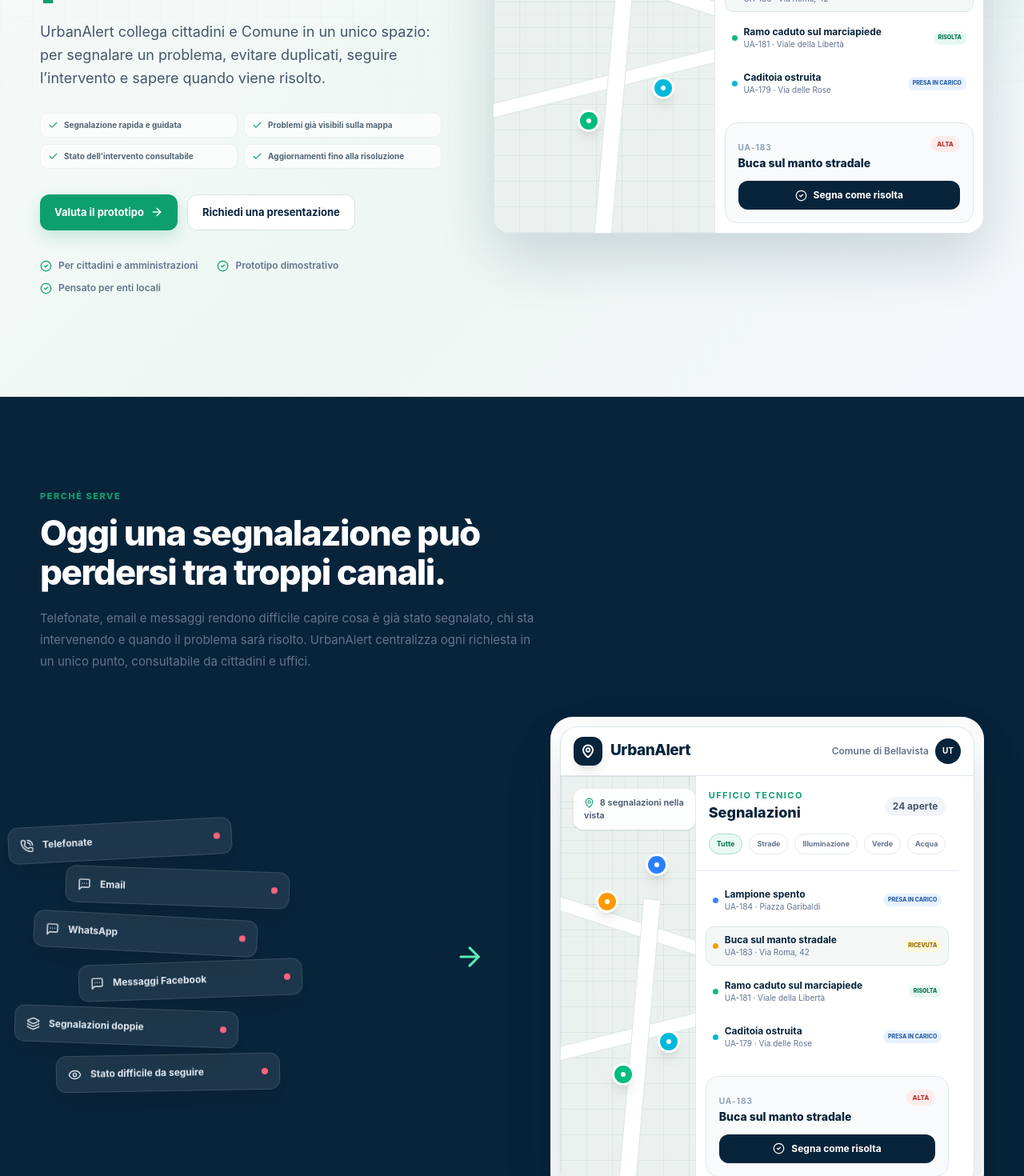
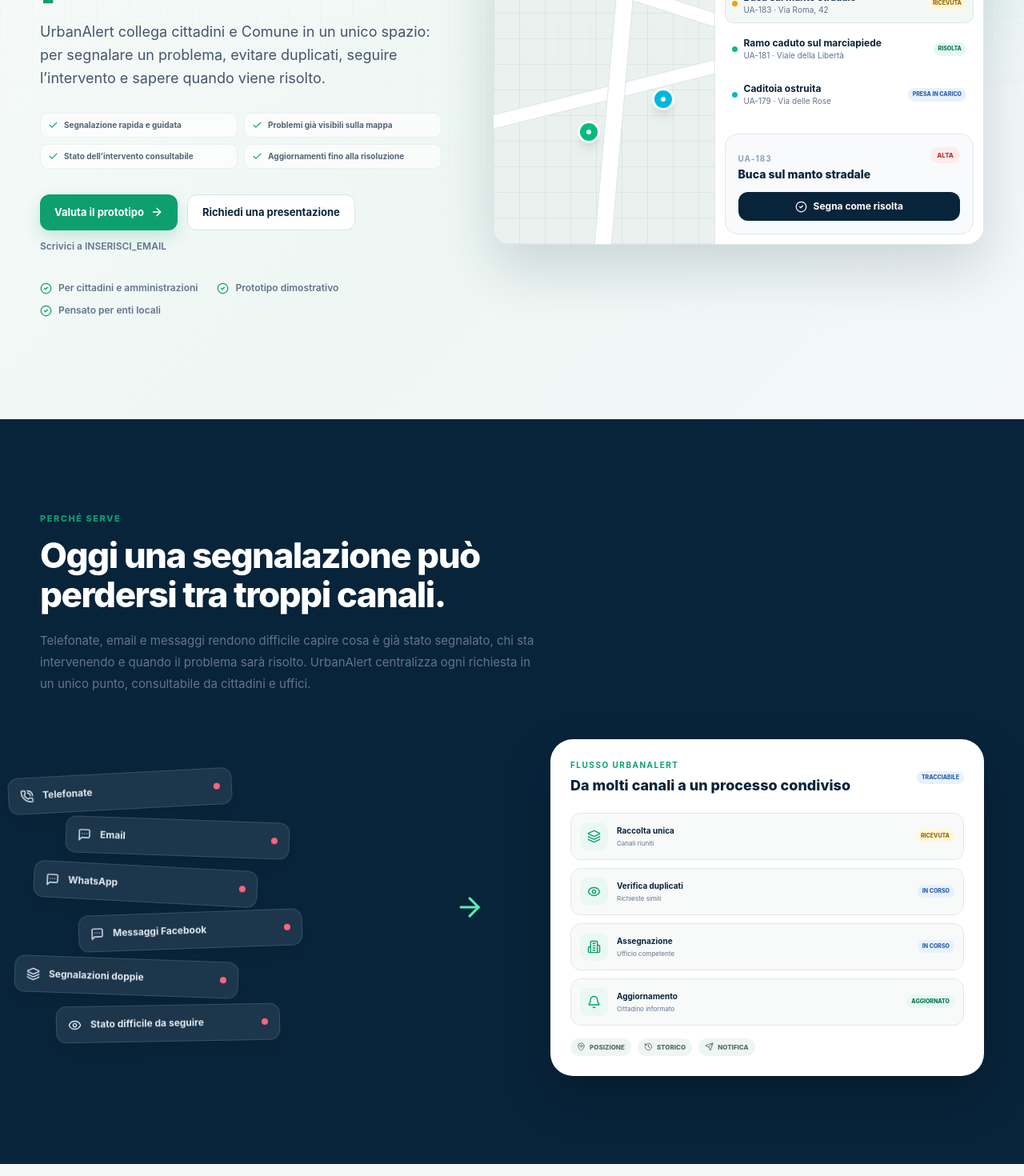
Before and after one commit to zambedoardo0716-prog/urbanalert-landing, a Next.js app: page / in a window 1280 px wide. Shown: the part 500-1970 px from the top of the page at 80% size. Built offline with nearby package versions, Linux system fonts and the light colour scheme.

Commit message:
Polish UrbanAlert landing final UX

```diff
--- a/app/globals.css
+++ b/app/globals.css
@@ -34,6 +34,8 @@
 .priority { border-radius:99px;padding:4px 8px;font-size:8px;font-weight:800;text-transform:uppercase; }.priority-alta { background:#feecec;color:#b83737; }.priority-media { background:#fff4d7;color:#906500; }
 .section-heading { max-width:710px; }.section-heading h2 { margin-top:12px;font-family:var(--font-manrope),sans-serif;font-size:44px;line-height:1.12;letter-spacing:-.035em;font-weight:800; }.section-heading p { margin-top:18px;max-width:620px;font-size:15px;line-height:1.8;color:#64748b; }.centered { margin-inline:auto;text-align:center; }.centered p { margin-inline:auto; }
 .channel-card { display:flex;align-items:center;gap:11px;max-width:280px;border:1px solid rgba(255,255,255,.13);border-radius:13px;background:rgba(255,255,255,.08);padding:13px 14px;font-size:12px;font-weight:700;color:#e2e8f0;box-shadow:0 12px 28px rgba(0,0,0,.12);backdrop-filter:blur(8px); }
+.flow-panel { border-radius:28px;background:#fff;padding:25px;color:var(--navy);box-shadow:0 25px 60px rgba(0,0,0,.24); }.flow-step { display:flex;align-items:center;gap:11px;border:1px solid #e2e8f0;border-radius:13px;background:#f8faf9;padding:11px; }.flow-step .benefit-icon { width:35px;height:35px;border-radius:10px; }.flow-step b,.flow-step small { display:block; }.flow-step b { font-size:10px;color:var(--navy); }.flow-step small { margin-top:2px;font-size:8px;color:#64748b; }.flow-chip { display:flex;align-items:center;gap:5px;border-radius:99px;background:#eef5f2;padding:5px 8px;font-size:8px;font-weight:800;text-transform:uppercase;color:#537064; }
+.contact-toast { position:fixed;right:20px;top:86px;z-index:80;display:flex;align-items:center;gap:8px;border:1px solid #bce6d4;border-radius:13px;background:#fff;padding:11px 14px;font-size:11px;font-weight:800;color:#087854;box-shadow:0 16px 35px rgba(8,36,59,.14); }
 .audience-grid { display:grid;grid-template-columns:repeat(5,1fr);gap:12px; }.audience-card { border:1px solid #e0e8e5;border-radius:18px;background:#fff;padding:20px;box-shadow:0 8px 24px rgba(8,36,59,.035); }.audience-card:hover { transform:translateY(-4px);border-color:#b8dacd;box-shadow:0 16px 35px rgba(8,36,59,.07); }.audience-card h3 { margin-top:18px;font-family:var(--font-manrope),sans-serif;font-size:14px;font-weight:800;color:var(--navy); }.audience-card p { margin-top:6px;font-size:10px;line-height:1.65;color:#64748b; }
 .issue-card { position:relative;min-height:170px;border:1px solid #e2e8f0;border-radius:20px;background:white;padding:18px;box-shadow:0 8px 22px rgba(8,36,59,.04); }.issue-card:hover,.issue-selected { transform:translateY(-3px);border-color:#a7dec9;box-shadow:0 15px 32px rgba(8,36,59,.08); }.issue-selected { background:#f8fcfa; }
 .issue-icon { display:grid;width:42px;height:42px;place-items:center;border-radius:13px; }.icon-amber { background:#fff5dd;color:#c57b00; }.icon-blue { background:#e9f2ff;color:#2c6ecb; }.icon-green { background:#e9f8f1;color:#087854; }.icon-cyan { background:#e7f8fa;color:#07869a; }
@@ -50,4 +52,4 @@
 .credibility-panel { display:grid;grid-template-columns:1.2fr .8fr;gap:60px;align-items:center;border:1px solid #dbe7e2;border-radius:30px;background:#fff;padding:52px;box-shadow:0 18px 50px rgba(8,36,59,.065); }.credibility-panel h2 { margin-top:13px;max-width:650px;font-family:var(--font-manrope),sans-serif;font-size:39px;line-height:1.16;letter-spacing:-.035em;font-weight:800;color:var(--navy); }.credibility-panel p { margin-top:18px;max-width:680px;font-size:13px;line-height:1.8;color:#64748b; }.credibility-points { display:grid;gap:11px; }.credibility-points span { display:grid;grid-template-columns:auto 1fr;column-gap:11px;border:1px solid #e2eae7;border-radius:15px;background:#f7faf9;padding:15px; }.credibility-points svg { grid-row:span 2;color:var(--green); }.credibility-points b { font-size:11px;color:var(--navy); }.credibility-points small { margin-top:3px;font-size:9px;line-height:1.5;color:#64748b; }
 .cta-panel { position:relative;overflow:hidden;border-radius:32px;background:var(--navy);padding:70px;box-shadow:0 28px 70px rgba(8,36,59,.2); }.cta-grid { position:absolute;inset:0;background-image:linear-gradient(rgba(255,255,255,.05) 1px,transparent 1px),linear-gradient(90deg,rgba(255,255,255,.05) 1px,transparent 1px);background-size:40px 40px;mask-image:linear-gradient(90deg,black,transparent); }
 @media (max-width:1024px) { .dashboard-shell { min-height:600px; }.dashboard-shell .lg\:grid-cols-\[\.9fr_1\.1fr\] { grid-template-columns:1fr; }.section { padding:85px 0; }.audience-grid { grid-template-columns:repeat(3,1fr); }.credibility-panel { grid-template-columns:1fr;gap:35px; } }
-@media (max-width:767px) { .container { width:min(100% - 28px,1180px); }.section { padding:72px 0; }.section-heading h2 { font-size:34px; }.dashboard-shell { min-height:690px;border-radius:17px; }.floating-card { display:none; }.cta-panel { padding:42px 24px; }.compare-card { min-height:330px;padding:22px; }.hero-section h1 { font-size:44px; }.channel-card { transform:none!important;max-width:none; }.audience-grid { grid-template-columns:1fr 1fr; }.benefit-group { padding:20px; }.credibility-panel { padding:28px 22px; }.credibility-panel h2 { font-size:31px; } }
+@media (max-width:767px) { .container { width:min(100% - 28px,1180px); }.section { padding:72px 0; }.section-heading h2 { font-size:34px; }.dashboard-shell { min-height:690px;border-radius:17px; }.floating-card { display:none; }.cta-panel { padding:42px 24px; }.compare-card { min-height:330px;padding:22px; }.hero-section h1 { font-size:44px; }.channel-card { transform:none!important;max-width:none; }.audience-grid { grid-template-columns:1fr 1fr; }.benefit-group { padding:20px; }.credibility-panel { padding:28px 22px; }.credibility-panel h2 { font-size:31px; }.flow-panel { padding:18px; }.contact-toast { left:14px;right:14px;top:82px;justify-content:center; } }
--- a/components/landing-page.tsx
+++ b/components/landing-page.tsx
@@ -31,7 +31,7 @@
   ["Manca una visione condivisa tra gli uffici", Users, "Ogni settore può avere informazioni diverse sulla stessa situazione."],
 ];
 
-const presentationMailto = "mailto:INSERISCI_EMAIL?subject=Richiesta%20presentazione%20UrbanAlert";
+const contactEmail = "INSERISCI_EMAIL";
 
 const audiences = [
   ["Cittadini", UserRound, "Segnalano e seguono gli interventi."],
@@ -74,8 +74,22 @@
   return <button onClick={onClick} className={secondary ? "button button-secondary" : "button button-primary"}>{children}</button>;
 }
 
-function ContactLink({ children, light = false }: { children: React.ReactNode; light?: boolean }) {
-  return <a href={presentationMailto} className={light ? "button button-light" : "button button-secondary"}>{children}</a>;
+function ContactButton({ children, light = false, onCopy }: { children: React.ReactNode; light?: boolean; onCopy: () => void }) {
+  return <button onClick={onCopy} className={light ? "button button-light" : "button button-secondary"}>{children}</button>;
+}
+
+function SimplifiedFlow() {
+  const steps = [
+    ["Raccolta unica", Layers3, "Canali riuniti"],
+    ["Verifica duplicati", Eye, "Richieste simili"],
+    ["Assegnazione", Building2, "Ufficio competente"],
+    ["Aggiornamento", Bell, "Cittadino informato"],
+  ];
+  return <motion.div {...reveal} className="flow-panel">
+    <div className="mb-5 flex items-center justify-between"><div><p className="text-[10px] font-bold uppercase tracking-[.15em] text-green">Flusso UrbanAlert</p><h3 className="mt-1 font-display text-lg font-extrabold text-navy">Da molti canali a un processo condiviso</h3></div><span className="status status-presa-in-carico">Tracciabile</span></div>
+    <div className="space-y-2.5">{steps.map(([title, Icon, text], index) => <motion.div key={title as string} initial={{ opacity: 0, x: 20 }} whileInView={{ opacity: 1, x: 0 }} viewport={{ once: true }} transition={{ delay: .15 + index * .1 }} className="flow-step"><span className="benefit-icon"><Icon size={17} /></span><span><b>{title as string}</b><small>{text as string}</small></span><span className={`ml-auto status ${index === 0 ? "status-ricevuta" : index === steps.length - 1 ? "status-risolta" : "status-presa-in-carico"}`}>{index === steps.length - 1 ? "Aggiornato" : index === 0 ? "Ricevuta" : "In corso"}</span></motion.div>)}</div>
+    <div className="mt-4 flex flex-wrap gap-2"><span className="flow-chip"><MapPin size={11} /> posizione</span><span className="flow-chip"><History size={11} /> storico</span><span className="flow-chip"><Send size={11} /> notifica</span></div>
+  </motion.div>;
 }
 
 function MiniMap({ large = false }: { large?: boolean }) {
@@ -147,10 +161,26 @@
   const [menu, setMenu] = useState(false);
   const [issue, setIssue] = useState(0);
   const [step, setStep] = useState(0);
+  const [contactToast, setContactToast] = useState(false);
   const selected = issues[issue];
   const goDemo = () => document.getElementById("demo-cittadino")?.scrollIntoView({ behavior: "smooth" });
+  const copyContactEmail = async () => {
+    try {
+      await navigator.clipboard.writeText(contactEmail);
+    } catch {
+      const textarea = document.createElement("textarea");
+      textarea.value = contactEmail;
+      document.body.appendChild(textarea);
+      textarea.select();
+      document.execCommand("copy");
+      textarea.remove();
+    }
+    setContactToast(true);
+    window.setTimeout(() => setContactToast(false), 3200);
+  };
   return (
     <main className="overflow-hidden">
+      <AnimatePresence>{contactToast && <motion.div initial={{ opacity: 0, y: -10 }} animate={{ opacity: 1, y: 0 }} exit={{ opacity: 0, y: -10 }} className="contact-toast"><CheckCircle2 size={15} /> Email copiata: {contactEmail}</motion.div>}</AnimatePresence>
       <header className="fixed inset-x-0 top-0 z-50 border-b border-white/70 bg-white/80 backdrop-blur-xl">
         <div className="container flex h-[70px] items-center justify-between"><Logo /><nav className="hidden items-center gap-7 text-sm font-semibold text-slate-600 md:flex"><a href="#perche-serve">Perché serve</a><a href="#per-chi">Per chi</a><a href="#demo-cittadino">Demo cittadino</a><a href="#benefici">Benefici</a></nav><div className="hidden md:block"><Button onClick={goDemo}>Scopri il prototipo <ArrowRight size={15} /></Button></div><button className="md:hidden" onClick={() => setMenu(!menu)}>{menu ? <X /> : <Menu />}</button></div>
         {menu && <div className="border-t bg-white px-5 py-4 md:hidden"><div className="flex flex-col gap-4 text-sm font-semibold"><a href="#perche-serve">Perché serve</a><a href="#per-chi">Per chi</a><a href="#demo-cittadino">Demo cittadino</a><a href="#benefici">Benefici</a></div></div>}
@@ -163,7 +193,8 @@
             <h1 className="mt-6 max-w-3xl font-display text-5xl font-extrabold leading-[1.05] tracking-[-.045em] text-navy md:text-7xl">Segnalare è più semplice. <span className="text-green">Rispondere è più ordinato.</span></h1>
             <p className="mt-6 max-w-xl text-lg leading-relaxed text-slate-600">UrbanAlert collega cittadini e Comune in un unico spazio: per segnalare un problema, evitare duplicati, seguire l’intervento e sapere quando viene risolto.</p>
             <div className="mt-7 grid max-w-xl gap-2 sm:grid-cols-2">{["Segnalazione rapida e guidata", "Problemi già visibili sulla mappa", "Stato dell’intervento consultabile", "Aggiornamenti fino alla risoluzione"].map((item) => <span key={item} className="hero-value"><Check size={13} /> {item}</span>)}</div>
-            <div className="mt-8 flex flex-col gap-3 sm:flex-row"><Button onClick={goDemo}>Valuta il prototipo <ArrowRight size={16} /></Button><ContactLink>Richiedi una presentazione</ContactLink></div>
+            <div className="mt-8 flex flex-col gap-3 sm:flex-row"><Button onClick={goDemo}>Valuta il prototipo <ArrowRight size={16} /></Button><ContactButton onCopy={copyContactEmail}>Richiedi una presentazione</ContactButton></div>
+            <p className="mt-3 text-xs font-semibold text-slate-500">Scrivici a {contactEmail}</p>
             <div className="mt-9 flex flex-wrap gap-x-6 gap-y-3 text-xs font-semibold text-slate-500"><span className="flex items-center gap-2"><CheckCircle2 size={15} className="text-green" /> Per cittadini e amministrazioni</span><span className="flex items-center gap-2"><CheckCircle2 size={15} className="text-green" /> Prototipo dimostrativo</span><span className="flex items-center gap-2"><CheckCircle2 size={15} className="text-green" /> Pensato per enti locali</span></div>
           </motion.div>
           <motion.div initial={{ opacity: 0, x: 40, rotate: 1 }} animate={{ opacity: 1, x: 0, rotate: 0 }} transition={{ duration: .75, delay: .15 }} className="relative"><div className="dashboard-halo" /><Dashboard compact /><motion.div animate={{ y: [0, -7, 0] }} transition={{ repeat: Infinity, duration: 4 }} className="floating-card left-[-18px] top-[18%]"><span className="grid size-8 place-items-center rounded-lg bg-emerald-50 text-green"><CheckCircle2 size={17} /></span><span><b>Segnalazione aggiornata</b><small>Il cittadino riceve una notifica</small></span></motion.div></motion.div>
@@ -175,7 +206,7 @@
           <div className="mt-14 grid items-center gap-12 lg:grid-cols-[.8fr_.2fr_1fr]">
             <div className="space-y-3">{channels.map(([name, Icon, transform], i) => <motion.div key={name as string} initial={{ opacity: 0, x: -40 }} whileInView={{ opacity: 1, x: 0 }} viewport={{ once: true }} transition={{ delay: i * .1 }} className={`channel-card ${transform}`}><Icon size={17} /><span>{name as string}</span><span className="ml-auto size-2 rounded-full bg-rose-400" /></motion.div>)}</div>
             <motion.div whileInView={{ x: [0, 12, 0] }} transition={{ repeat: Infinity, duration: 2.4 }} className="hidden justify-center lg:flex"><ArrowRight className="text-emerald-300" size={38} /></motion.div>
-            <motion.div {...reveal} className="rounded-[28px] bg-white p-3 text-navy shadow-2xl shadow-black/25"><Dashboard compact /></motion.div>
+            <SimplifiedFlow />
           </div>
         </div>
       </section>
@@ -227,7 +258,7 @@
 
       <section className="section"><div className="container"><motion.div {...reveal} className="credibility-panel"><div><span className="section-kicker">Pensato anche per piccoli Comuni</span><h2>Più chiarezza operativa, senza sostituire ciò che già funziona.</h2><p>UrbanAlert non nasce per sostituire i sistemi, le procedure o le responsabilità già presenti nell’ente. L’obiettivo è offrire un flusso più chiaro e organizzato per raccogliere, condividere e seguire le segnalazioni dei cittadini.</p><p>Il prototipo è pensato anche per amministrazioni con strutture snelle, dove le stesse persone seguono più attività e una visione condivisa può semplificare il lavoro quotidiano.</p></div><div className="credibility-points"><span><CheckCircle2 size={18} /><b>Si affianca ai processi esistenti</b><small>Senza imporre un nuovo modello organizzativo.</small></span><span><Users size={18} /><b>Adatto a gruppi di lavoro ridotti</b><small>Informazioni essenziali e accessibili in un unico punto.</small></span><span><Route size={18} /><b>Flusso semplice e leggibile</b><small>Dalla ricezione della segnalazione alla chiusura.</small></span></div></motion.div></div></section>
 
-      <section className="pb-10 pt-10"><div className="container"><motion.div {...reveal} className="cta-panel"><div className="cta-grid" /><div className="relative z-10 max-w-3xl"><span className="eyebrow eyebrow-light"><Sparkles size={14} /> Scopri UrbanAlert in modo concreto</span><h2 className="mt-5 font-display text-4xl font-extrabold tracking-tight text-white md:text-5xl">Scopri come potrebbe adattarsi al tuo Comune.</h2><p className="mt-5 max-w-2xl text-base leading-relaxed text-slate-300">Esamina il prototipo e approfondisci con una presentazione dedicata come un flusso più chiaro potrebbe supportare cittadini e uffici.</p><div className="mt-8 flex flex-col gap-3 sm:flex-row"><Button onClick={goDemo}>Valuta il prototipo <ArrowRight size={16} /></Button><ContactLink light>Richiedi una presentazione</ContactLink></div></div><Zap className="absolute bottom-[-35px] right-8 text-white/5" size={250} /></motion.div></div></section>
+      <section className="pb-10 pt-10"><div className="container"><motion.div {...reveal} className="cta-panel"><div className="cta-grid" /><div className="relative z-10 max-w-3xl"><span className="eyebrow eyebrow-light"><Sparkles size={14} /> Scopri UrbanAlert in modo concreto</span><h2 className="mt-5 font-display text-4xl font-extrabold tracking-tight text-white md:text-5xl">Scopri come potrebbe adattarsi al tuo Comune.</h2><p className="mt-5 max-w-2xl text-base leading-relaxed text-slate-300">Esamina il prototipo e approfondisci con una presentazione dedicata come un flusso più chiaro potrebbe supportare cittadini e uffici.</p><div className="mt-8 flex flex-col gap-3 sm:flex-row"><Button onClick={goDemo}>Valuta il prototipo <ArrowRight size={16} /></Button><ContactButton light onCopy={copyContactEmail}>Richiedi una presentazione</ContactButton></div><p className="mt-4 text-xs font-semibold text-slate-300">Scrivici a {contactEmail}</p></div><Zap className="absolute bottom-[-35px] right-8 text-white/5" size={250} /></motion.div></div></section>
 
       <footer className="border-t border-slate-200 py-9"><div className="container flex flex-col gap-5 text-xs text-slate-500 md:flex-row md:items-center md:justify-between"><Logo /><p className="max-w-2xl leading-relaxed">Progetto dimostrativo sviluppato per presentare un possibile sistema digitale di gestione delle segnalazioni urbane.</p><span>© 2026 UrbanAlert</span></div></footer>
     </main>
```
